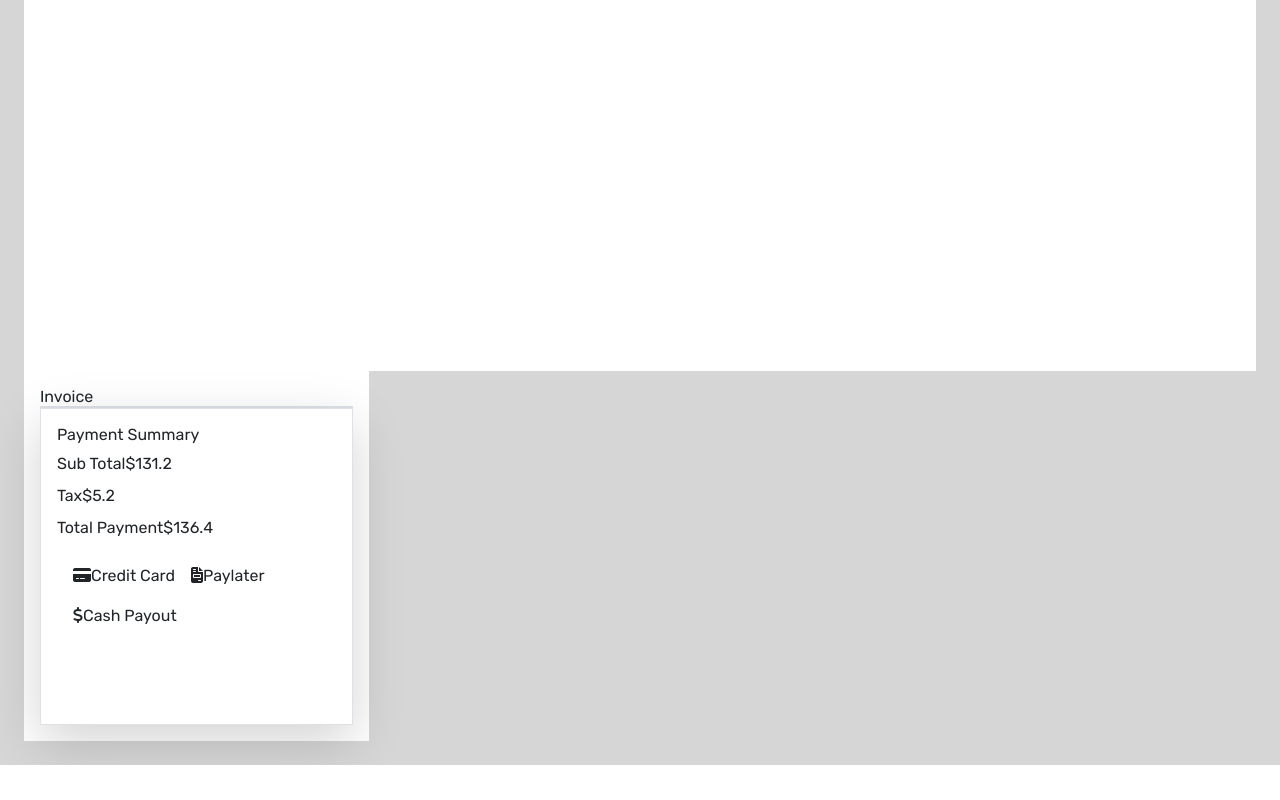
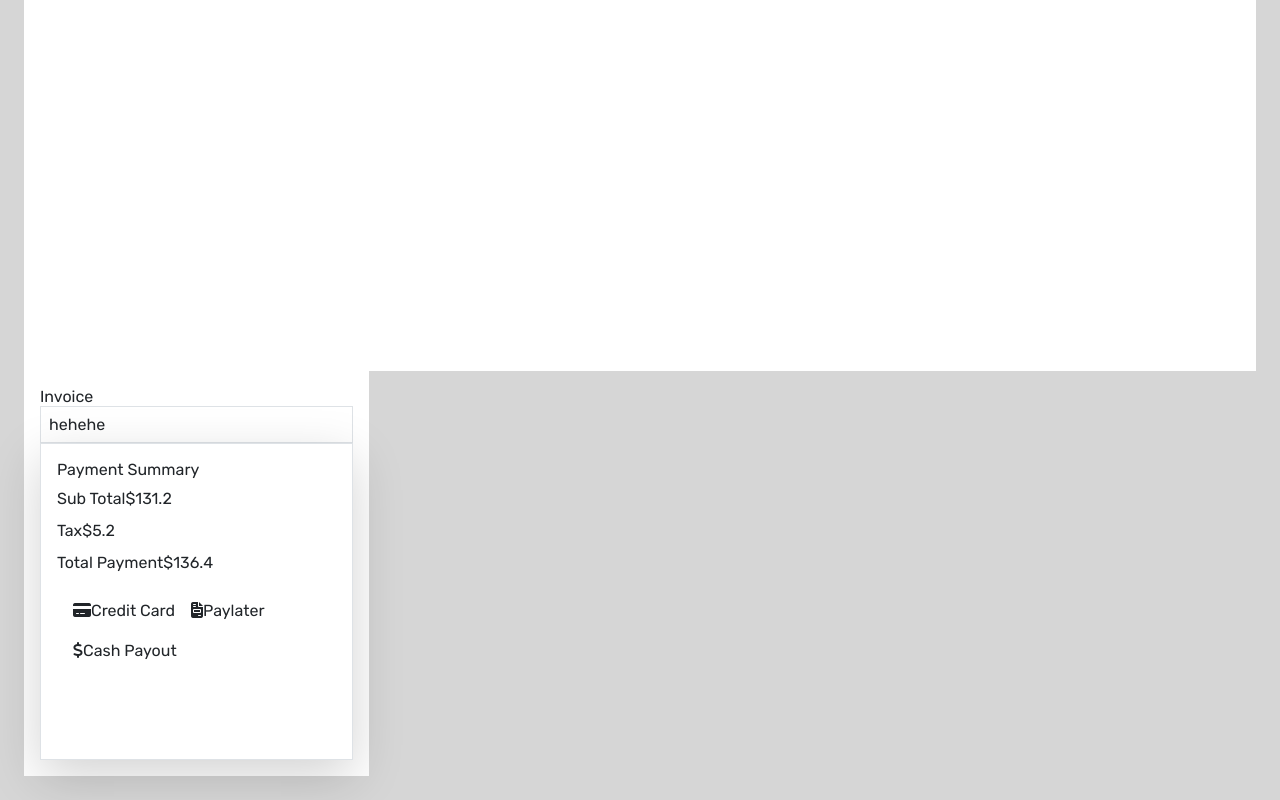
Before and after one commit to cygullem/POS_System_ReactVite_PHP, a React (Vite) app in the folder FrontEnd/gullemPOS/: page / in a window 1280 px wide. Shown: the part 3383-4183 px from the top of the page. Before the commit the page ends 4148 px from the top, so only its background shows below. Built offline with nearby package versions, Linux system fonts and the light colour scheme.

Commit message:
UI: Invoice

```diff
--- a/FrontEnd/gullemPOS/src/Components/Invoice.jsx
+++ b/FrontEnd/gullemPOS/src/Components/Invoice.jsx
@@ -7,8 +7,8 @@ const Invoice = () => {
         <>
             <div className="invoice_container rounded-lg flex flex-col justify-between p-3">
                 <h1 className="text-3xl font-medium">Invoice</h1>
-                <div className="meals border h-full">
-
+                <div className="meals border h-full p-2">
+                    <h4>hehehe</h4>
                 </div>
                 <div className="invoice_payment_summary border p-3 rounded-lg bg-white shadow-lg flex flex-col justify-between">
                     <div>
```
